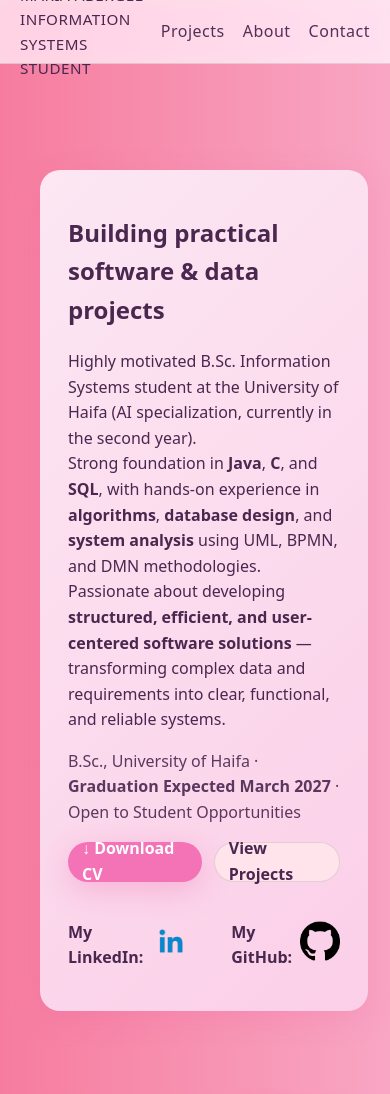
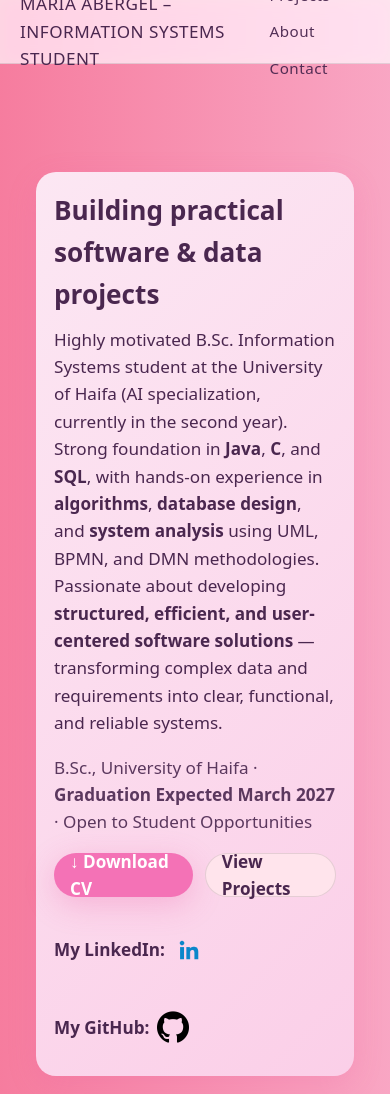
Before and after one commit to MariTurchyn/PORTFOLIO, a plain HTML site: page index.html in a window 390 px wide. Shown: the top 1094 px of the page. Drawn offline with Linux system fonts and the light colour scheme; a web font is replaced by a local one.

Commit message:
added mobile layout settings

```diff
--- a/assets/style.css
+++ b/assets/style.css
@@ -1107,3 +1107,83 @@ h3 {
 .view-all-projects .btn:hover {
   transform: translateY(-2px);
 }
+
+
+/* ===== MOBILE + RESPONSIVE FIXES ===== */
+
+/* 0) Correct header height variable so main top padding matches */
+:root { --header-h: 64px; }
+
+/* 1) Global fluid rules */
+html, body { overflow-x: hidden; }
+img, video { max-width: 100%; height: auto; display: block; }
+
+/* Long links/usernames shouldn't break layout */
+a, .social-item p { word-break: break-word; overflow-wrap: anywhere; }
+
+/* Fluid type scale (keeps desktop size, improves phone legibility) */
+:root{
+  --fs--1: clamp(0.92rem, 0.85rem + 0.4vw, 1rem);
+  --fs-0:  clamp(1rem, 0.9rem + 0.7vw, 1.1rem);
+  --fs-1:  clamp(1.25rem, 1.05rem + 1.3vw, 1.6rem);
+  --fs-2:  clamp(1.6rem, 1.1rem + 2.2vw, 2.3rem);
+}
+body { font-size: var(--fs-0); }
+h1 { font-size: var(--fs-2); }
+h2 { font-size: var(--fs-1); }
+h3 { font-size: 1.05rem; }
+
+/* 2) Header + Nav: wrap nicely on small screens */
+.site-header { gap: .75rem; }
+.brand { font-size: var(--fs-0); }
+.nav { flex-wrap: wrap; gap: 12px; }
+.nav a { font-size: var(--fs--1); }
+
+/* 3) Hero: stack on phones, keep two columns on larger screens */
+.hero {
+  grid-template-columns: 1fr;          /* default: 1 column (mobile-first) */
+  gap: 20px;
+  padding: 28px 16px;
+}
+.hero__text { padding: 18px 18px; }
+.title { margin: 0 0 8px; }
+.subtitle { margin: 0 0 10px; }
+
+/* Photo: never overflow; animation toned down on small screens */
+.hero__photo { justify-self: center; max-width: min(85vw, 380px); transform: none; opacity: 1; animation: none; }
+.hero__photo img { width: 100%; height: auto; }
+
+/* Bring back two columns from tablets up */
+@media (min-width: 900px){
+  .hero { grid-template-columns: minmax(360px, 1fr) min(460px, 40vw); gap: 40px; padding: 60px 20px; }
+  .hero__photo { justify-self: end; max-width: min(42vw, 520px); animation: slideSticker 3s cubic-bezier(.2,.9,.2,1) .1s forwards; }
+}
+
+/* 4) Social links: allow wrapping + smaller icons on phones */
+.social-links { flex-wrap: wrap; gap: 16px; }
+.social-item a img { width: 32px; height: 32px; }
+@media (min-width: 768px){ .social-item a img { width: 40px; height: 40px; }}
+
+/* 5) Project grid: 1 → 2 → 3 columns */
+.projects-grid { grid-template-columns: repeat(12, 1fr); }
+.project-card { grid-column: span 12; }
+@media (min-width: 700px){ .project-card { grid-column: span 6; } }
+@media (min-width: 1080px){ .project-card { grid-column: span 4; } }
+
+/* 6) Skills / Languages columns – keep consistent breakpoints */
+@media (max-width: 1080px){ .lang-card { grid-column: span 6; } }
+@media (max-width: 640px){ .lang-card { grid-column: span 12; } }
+
+.skills-columns { grid-template-columns: repeat(12, 1fr); }
+.skills-col { grid-column: span 12; }
+@media (min-width:820px){ .skills-col { grid-column: span 6; } }
+@media (min-width:1080px){ .skills-col { grid-column: span 3; } }
+
+/* 7) Buttons: bigger tap targets on mobile */
+.btn { min-height: 44px; padding: 10px 16px; }
+
+/* 8) Forms: ensure two-column rows collapse on phones  */
+@media (max-width:640px){ .row-2 { grid-template-columns: 1fr; } }
+
+/* 9) Footer spacing */
+.site-footer { padding: 24px 16px; }
```
